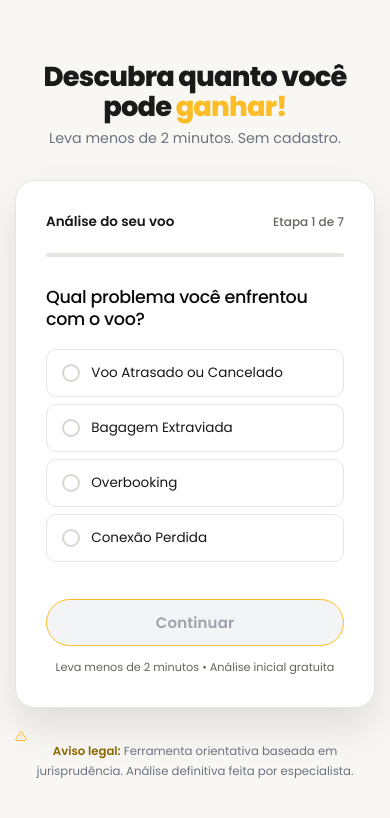
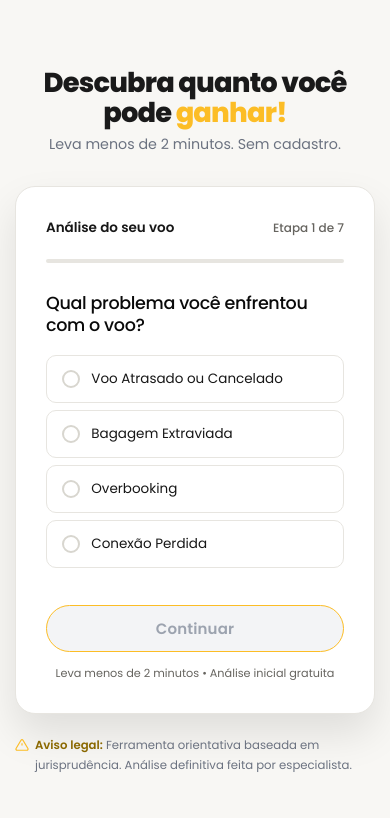
Before and after one commit to t0non/lpLexAero, a Next.js app: page /diagnostico in a window 390 px wide. Shown: the top 818 px of the page. Built offline with nearby package versions, Linux system fonts and the light colour scheme.

Commit message:
style: fix mobile scroll on diagnostic page and align aviso legal icon

```diff
--- a/src/app/diagnostico/page.js
+++ b/src/app/diagnostico/page.js
@@ -9,7 +9,7 @@ export default function DiagnosticoPage() {
   return (
     <main style={{
       width: "100%",
-      minHeight: "100vh",
+      minHeight: "100dvh",
       background: "#f8f7f4",
       display: "flex",
       alignItems: "center",
--- a/src/components/DiagnosticForm.js
+++ b/src/components/DiagnosticForm.js
@@ -505,13 +505,15 @@ export default function DiagnosticForm({ initialProblem = null, isEmbedded = fal
 
       {/* Disclaimer — only on standalone page */}
       {!isEmbedded && (
-        <div style={{ marginTop: "1.5rem", fontSize: "0.78rem", color: C.textMuted, textAlign: "center", maxWidth: 520 }}>
-          <svg width={12} height={12} viewBox="0 0 24 24" fill="none" stroke={C.gold} strokeWidth="2" style={{ verticalAlign: "middle", marginRight: 4 }}>
+        <div style={{ marginTop: "1.5rem", fontSize: "0.78rem", color: C.textMuted, maxWidth: 520, display: "flex", alignItems: "flex-start", justifyContent: "center", gap: "0.4rem", textAlign: "left" }}>
+          <svg width={14} height={14} viewBox="0 0 24 24" fill="none" stroke={C.gold} strokeWidth="2" style={{ flexShrink: 0, marginTop: "2px" }}>
             <path d="M10.29 3.86L1.82 18a2 2 0 0 0 1.71 3h16.94a2 2 0 0 0 1.71-3L13.71 3.86a2 2 0 0 0-3.42 0z"/>
             <line x1="12" y1="9" x2="12" y2="13"/><line x1="12" y1="17" x2="12.01" y2="17"/>
           </svg>
-          <strong style={{ color: "#8a6800" }}>Aviso legal:</strong>{" "}
-          Ferramenta orientativa baseada em jurisprudência. Análise definitiva feita por especialista.
+          <div>
+            <strong style={{ color: "#8a6800" }}>Aviso legal:</strong>{" "}
+            Ferramenta orientativa baseada em jurisprudência. Análise definitiva feita por especialista.
+          </div>
         </div>
       )}
     </div>
```
